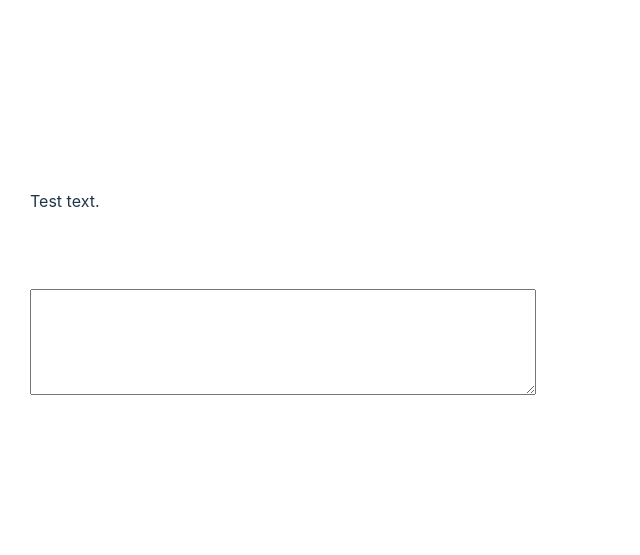
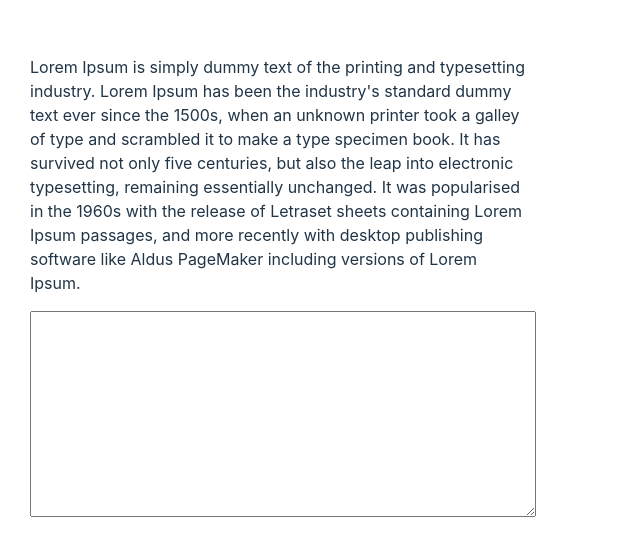
Before and after one commit to Etyre/deliberate-typing-app, a React (Vite) app in the folder version_1/frontend/: page / in a window 1280 px wide. Shown: the part 119-674 px from the top of the page, without its empty margins (0-640 px from the left). Built offline with nearby package versions, Linux system fonts and the light colour scheme.

Commit message:
formatting of the textbox

```diff
--- a/version_1/frontend/src/components/TextToTypeBox/index.jsx
+++ b/version_1/frontend/src/components/TextToTypeBox/index.jsx
@@ -11,7 +11,7 @@
 
 return(
     <div className="textToTypeBox">
-        <p>Test text.</p>
+        <p>Lorem Ipsum is simply dummy text of the printing and typesetting industry. Lorem Ipsum has been the industry's standard dummy text ever since the 1500s, when an unknown printer took a galley of type and scrambled it to make a type specimen book. It has survived not only five centuries, but also the leap into electronic typesetting, remaining essentially unchanged. It was popularised in the 1960s with the release of Letraset sheets containing Lorem Ipsum passages, and more recently with desktop publishing software like Aldus PageMaker including versions of Lorem Ipsum.</p>
     </div>
 )
 }
--- a/version_1/frontend/src/index.css
+++ b/version_1/frontend/src/index.css
@@ -75,17 +75,22 @@
 }
 
 .textToTypeBox {
-  height: 100px;
+  min-height: 100px;
   width: 100%;
 }
 
 /* This is for my components/Typingbox.jsx file */
 .typingBox {
-  height: 100px;
+  min-height: 100px;
+  height: fit-content;
   width: 100%;
+
 }
 
 .typingBox textarea {
+  resize: vertical;
+  overflow: hidden;
   height: 100%;
+  min-height: 200px;
   width: 100%;
 }
```
Also changed, not shown: version_1/frontend/src/pages/Home.jsx (+5 -4 lines).
